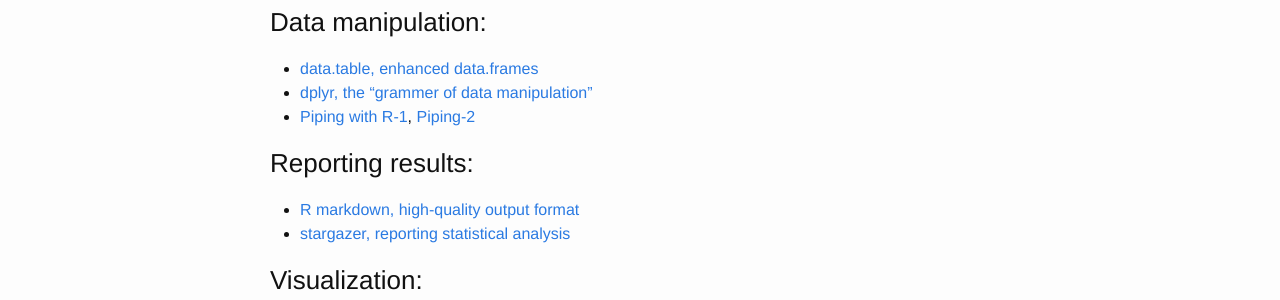
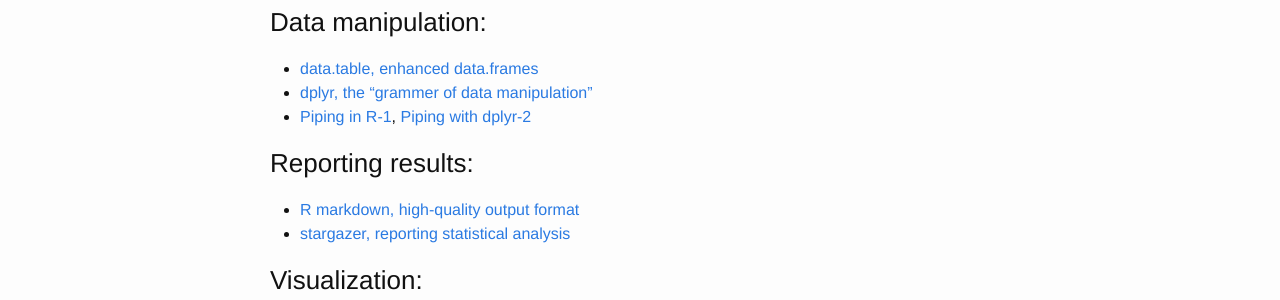
Before and after one commit to j1yoo/j1yoo.github.io, a Jekyll site: the page built from _posts/2017-06-08-useful_r_packages.md, in a window 1280 px wide. Shown: the part 197-497 px from the top of the page. Built offline with Jekyll 4.4.1, drawn with Linux system fonts in a browser that asks for light colours.

Commit message:
Create 2017-06-08-useful_r_packages.md

```diff
--- a/_posts/2017-06-08-useful_r_packages.md
+++ b/_posts/2017-06-08-useful_r_packages.md
@@ -7,7 +7,7 @@
 ### Data manipulation:
 * [data.table, enhanced data.frames](https://s3.amazonaws.com/assets.datacamp.com/img/blog/data+table+cheat+sheet.pdf)
 * [dplyr, the "grammer of data manipulation"](https://www.rstudio.com/wp-content/uploads/2015/02/data-wrangling-cheatsheet.pdf)
-* [Piping with R-1](https://www.r-statistics.com/2014/08/simpler-r-coding-with-pipes-the-present-and-future-of-the-magrittr-package/), [Piping-2](http://seananderson.ca/2014/09/13/dplyr-intro.html)
+* [Piping in R-1](https://www.r-statistics.com/2014/08/simpler-r-coding-with-pipes-the-present-and-future-of-the-magrittr-package/), [Piping with dplyr-2](http://seananderson.ca/2014/09/13/dplyr-intro.html)
 
 ### Reporting results:
 * [R markdown, high-quality output format](https://www.rstudio.com/wp-content/uploads/2016/03/rmarkdown-cheatsheet-2.0.pdf)
```
